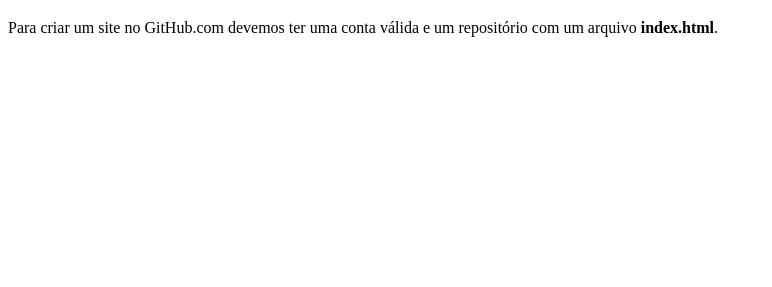
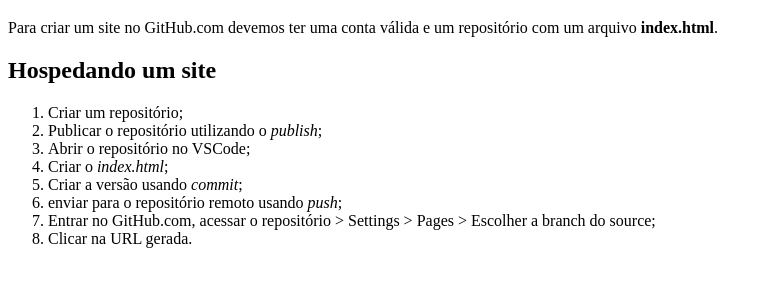
Before and after one commit to Gamerzinn/primeiro_site, a plain HTML site: page index.html in a window 1280 px wide. Shown: the part 61-348 px from the top of the page, without its empty margins (0-772 px from the left). Drawn offline with Linux system fonts and the light colour scheme.

Commit message:
versao_1.1

```diff
--- a/index.html
+++ b/index.html
@@ -8,5 +8,17 @@
 <body>
     <h1>Hospedagem GitHub</h1>
     <p>Para criar um site no GitHub.com devemos ter uma conta válida e um repositório com um arquivo <strong>index.html</strong>.</p>
+    <h2>Hospedando um site</h2>
+    <ol>
+        <li>Criar um repositório;</li>
+        <li>Publicar o repositório utilizando o <em>publish</em>;</li>
+        <li>Abrir o repositório no VSCode;</li>
+        <li>Criar o <em>index.html</em>;</li>
+        <li>Criar a versão usando <em>commit</em>;</li>
+        <li>enviar para o repositório remoto usando <em>push</em>;</li>
+        <li>Entrar no GitHub.com, acessar o repositório > Settings > Pages > Escolher a branch do source;</li>
+        <li>Clicar na URL gerada.</li>
+    </ol>
+
 </body>
 </html>
```
